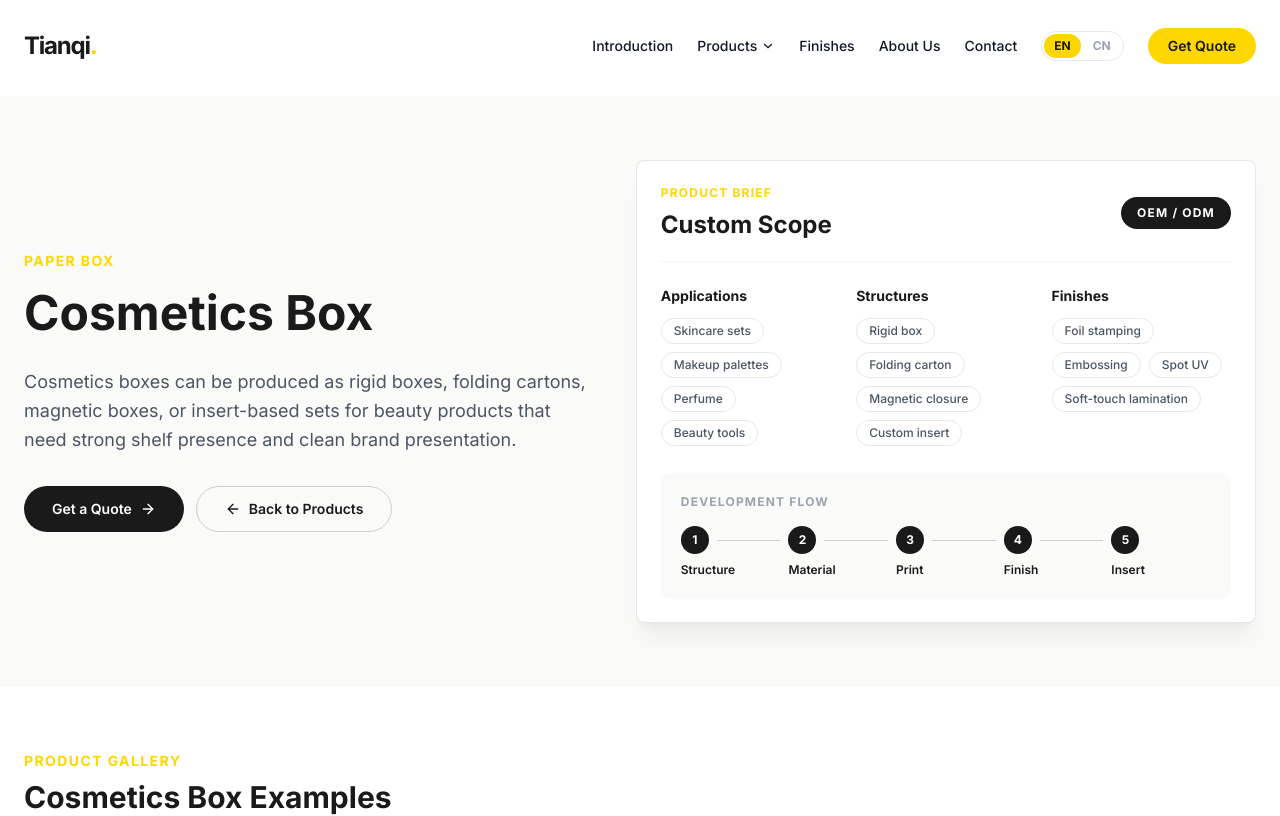
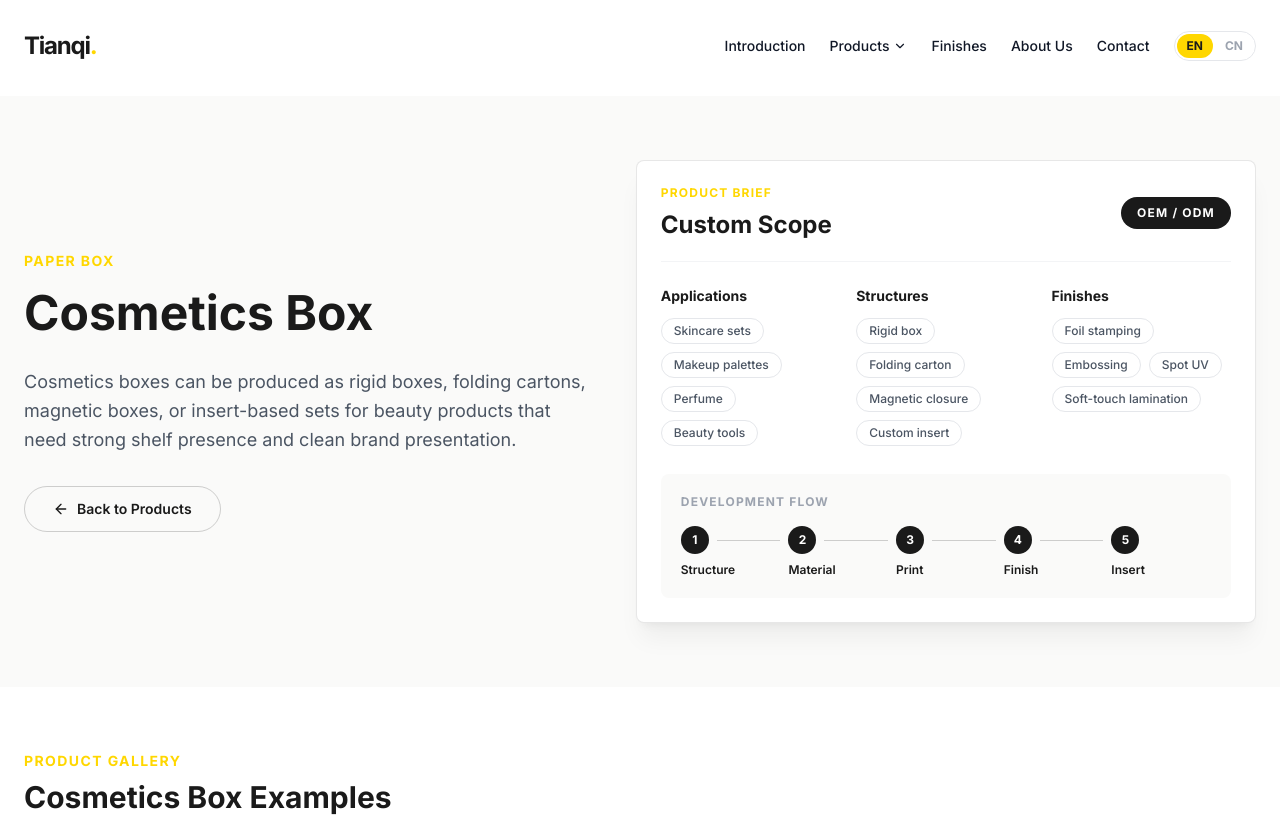
Before and after one commit to zgu225/Tianqi-Packaging, a Next.js app: page /products/paper-box/cosmetics-box in a window 1280 px wide. Shown: the top 816 px of the page. Built offline with nearby package versions, Linux system fonts and the light colour scheme.

Commit message:
Reduce quote CTAs and localize finish option copy

```diff
--- a/src/app/finishes/page.tsx
+++ b/src/app/finishes/page.tsx
@@ -62,7 +62,7 @@ const copy = {
     applicationsLabel: "适用场景",
     moreTitle: "更多工艺选项",
     moreText:
-      "如需植绒、珠光油、夜光油墨、香味涂层、激光镂空、特种纸或多工艺组合方案，更多 option 请联系我们咨询。",
+      "如需植绒、珠光油、夜光油墨、香味涂层、激光镂空、特种纸或多工艺组合方案，更多工艺选项请联系我们咨询。",
     cta: "咨询更多工艺",
   },
 } as const;
--- a/src/app/products/ProductsContent.tsx
+++ b/src/app/products/ProductsContent.tsx
@@ -46,7 +46,7 @@ export default function ProductsContent() {
           {productCategories.map((category) => (
             <ScrollReveal key={category.slug}>
               <div id={category.slug} className="scroll-mt-28">
-                <div className="mb-8 flex flex-col gap-4 md:flex-row md:items-end md:justify-between">
+                <div className="mb-8 max-w-2xl">
                   <div className="max-w-2xl">
                     <span className="text-sm font-bold uppercase tracking-widest text-accent">
                       {category.menuName}
@@ -54,13 +54,6 @@ export default function ProductsContent() {
                     <h2 className="mt-2 text-3xl font-bold text-primary">{category.name}</h2>
                     <p className="mt-3 text-gray-500">{category.description}</p>
                   </div>
-                  <Link
-                    href="/contact"
-                    className="inline-flex w-fit items-center gap-2 rounded-full bg-primary px-5 py-3 text-sm font-semibold text-white transition hover:bg-accent hover:text-accent-foreground"
-                  >
-                    {lang === "cn" ? "咨询此大类" : `Ask About ${category.menuName}`}
-                    <ArrowRight size={16} />
-                  </Link>
                 </div>
 
                 <div className="grid gap-6 md:grid-cols-2 lg:grid-cols-3">
--- a/src/app/products/[category]/[subcategory]/ProductDetailContent.tsx
+++ b/src/app/products/[category]/[subcategory]/ProductDetailContent.tsx
@@ -17,7 +17,6 @@ type ProductDetailContentProps = {
 const pageCopy = {
   en: {
     back: "Back to Products",
-    quote: "Get a Quote",
     galleryTag: "Product Gallery",
     examples: "Examples",
     galleryText:
@@ -39,7 +38,6 @@ const pageCopy = {
   },
   cn: {
     back: "返回产品目录",
-    quote: "获取报价",
     galleryTag: "产品图库",
     examples: "案例展示",
     galleryText:
@@ -88,13 +86,6 @@ export default function ProductDetailContent({
                 {subcategory.description}
               </p>
               <div className="mt-8 flex flex-col gap-3 sm:flex-row">
-                <Link
-                  href="/contact"
-                  className="inline-flex items-center justify-center gap-2 rounded-full bg-primary px-7 py-3 text-sm font-semibold text-white transition hover:bg-accent hover:text-accent-foreground"
-                >
-                  {copy.quote}
-                  <ArrowRight size={16} />
-                </Link>
                 <Link
                   href="/products"
                   className="inline-flex items-center justify-center gap-2 rounded-full border border-primary/20 px-7 py-3 text-sm font-semibold text-primary transition hover:border-primary"
--- a/src/components/Navbar.tsx
+++ b/src/components/Navbar.tsx
@@ -102,9 +102,6 @@ export default function Navbar() {
                         </Link>
                     ))}
                     <LangToggle scrolled={isScrolled} />
-                    <Link href="/contact" className="bg-accent text-accent-foreground px-5 py-2 rounded-full text-sm font-semibold hover:opacity-90 transition">
-                        {t.getQuote}
-                    </Link>
                 </div>
 
                 <button className="md:hidden text-accent" onClick={() => setIsMobileMenuOpen(!isMobileMenuOpen)}>
--- a/src/lib/translations.ts
+++ b/src/lib/translations.ts
@@ -288,7 +288,6 @@ export const translations = {
         { name: "Sustainability", href: "/about#sustainability" },
         { name: "Certifications", href: "/about#certifications" },
         { name: "Contact Us", href: "/contact" },
-        { name: "Get a Free Quote", href: "/contact" },
       ],
       copyright: "© 2025 Tianqi Packaging Co., Ltd. All rights reserved.",
       privacyPolicy: "Privacy Policy",
@@ -583,7 +582,6 @@ export const translations = {
         { name: "可持续发展", href: "/about#sustainability" },
         { name: "资质认证", href: "/about#certifications" },
         { name: "联系我们", href: "/contact" },
-        { name: "免费获取报价", href: "/contact" },
       ],
       copyright: "© 2025 天启包装有限公司 版权所有",
       privacyPolicy: "隐私政策",
```
